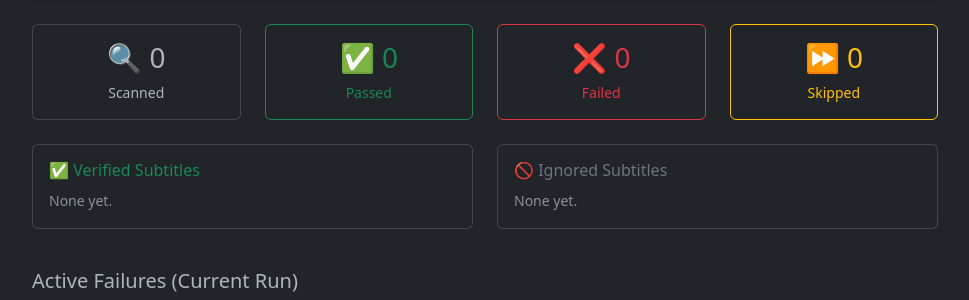
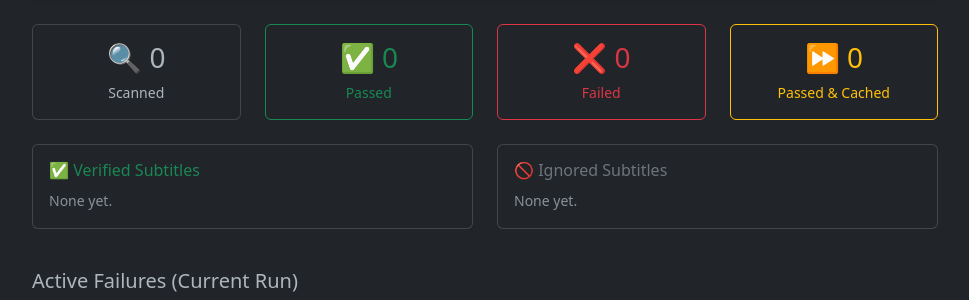
Before and after one commit to newandreas/findrr, a Flask app: template templates/index.html in a window 1280 px wide. Shown: the part 306-606 px from the top of the page, without its empty margins (4-973 px from the left). Run offline with Flask 3, Linux system fonts and the light colour scheme; the template is opened without the code that fills it, so the values that code supplies are empty; parts of the project's set-up code (start-up, migrations or seed data) failed here and were passed over.

Commit message:
Clarify UI & Fix logo for dockerhub
Change term from Skipped to Passed & Cached to avoid using confusing term

```diff
--- a/templates/index.html
+++ b/templates/index.html
@@ -63,8 +63,8 @@
                 </div>
                 <div class="col-6 col-md-3 mb-3">
                     <div class="card p-2 p-md-3 h-100 text-warning border-warning">
-                        <h3>⏩ <span id="stat-skipped">0</span></h3>
-                        <small class="d-block d-md-inline">Skipped</small> </div>
+                        <h3>⏩ <span id="stat-passed-cached">0</span></h3>
+                        <small class="d-block d-md-inline">Passed & Cached</small> </div>
                 </div>
             </div>
 
@@ -103,7 +103,6 @@
 
     <script>
         function updateStatus() {
-            // 1. Get Live Status
             fetch('/api/status')
                 .then(r => r.json())
                 .then(data => {
@@ -118,7 +117,7 @@
                     document.getElementById('stat-scanned').innerText = data.scanned;
                     document.getElementById('stat-passed').innerText = data.passed;
                     document.getElementById('stat-failed').innerText = data.failed;
-                    document.getElementById('stat-skipped').innerText = data.skipped;
+                    document.getElementById('stat-passed-cached').innerText = data.skipped;
 
                     function renderBadges(containerId, statsObj, cssClass, emptyMsg) {
                         const container = document.getElementById(containerId);
@@ -177,7 +176,7 @@
                                     <span title="Scanned">🔍 ${h.scanned}</span>
                                     <span title="Passed" class="text-success">✅ ${h.passed}</span>
                                     <span title="Failed" class="text-danger">❌ ${h.failed}</span>
-                                    <span title="Passed & cached in DB" class="text-warning">⏩ ${h.skipped}</span>
+                                    <span title="Passed & Cached" class="text-warning">⏩ ${h.skipped}</span>
                                 </div>
                             </div>
                         `;
```
Also changed, not shown: README.md.
